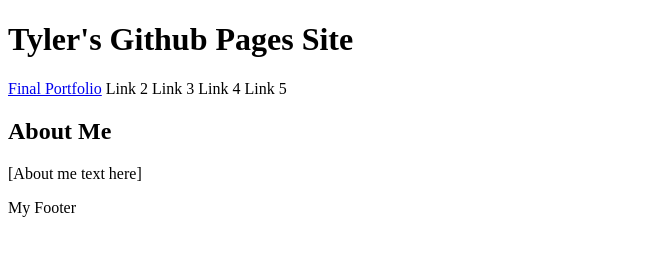
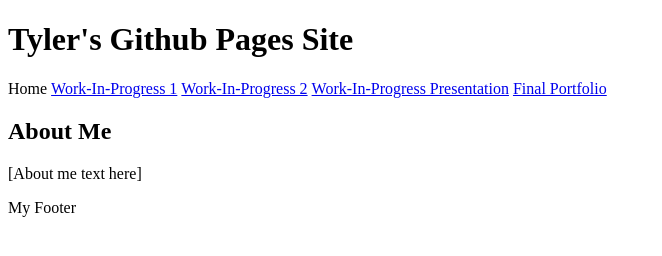
Before and after one commit to olintyler-CDM-spring-2020/olintyler-CDM-spring-2020.github.io, a plain HTML site: page index.html in a window 1280 px wide. Shown: the whole page, without its empty margins (0-662 px from the left). Drawn offline with Linux system fonts and the light colour scheme.

Commit message:
Changed navbar links in home index file

```diff
--- a/index.html
+++ b/index.html
@@ -8,11 +8,11 @@
       <h1>Tyler's Github Pages Site</h1>
       <nav>
         <ul class="main-menu">
+          <li>Home</li>
+          <li><a href="/work-1/">Work-In-Progress 1</a></li>
+          <li><a href="/work-2/">Work-In-Progress 2</a></li>
+          <li><a href="/presentation/">Work-In-Progress Presentation</a></li>
           <li><a href="/portfolio/">Final Portfolio</a></li>
-          <li>Link 2</li>
-          <li>Link 3</li>
-          <li>Link 4</li>
-          <li>Link 5</li>
         </ul>
       </nav>
       <main>
```
